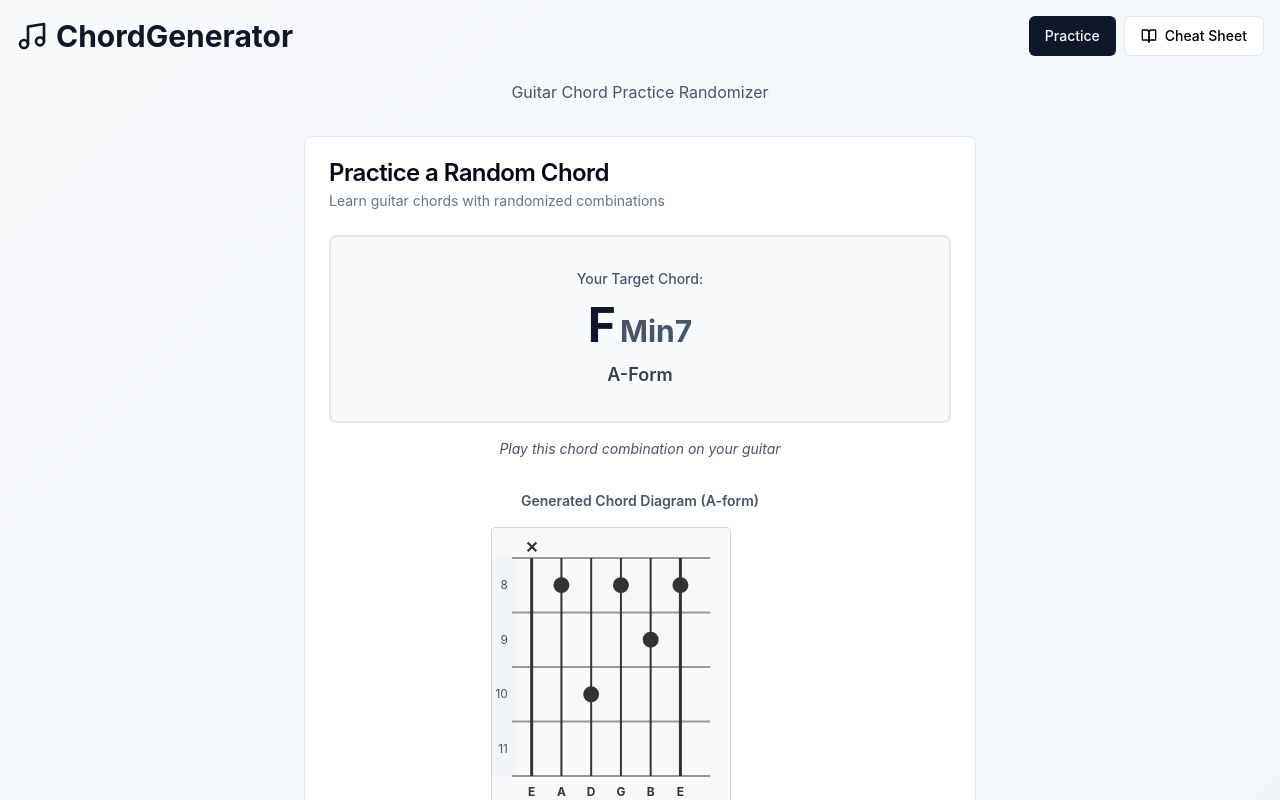
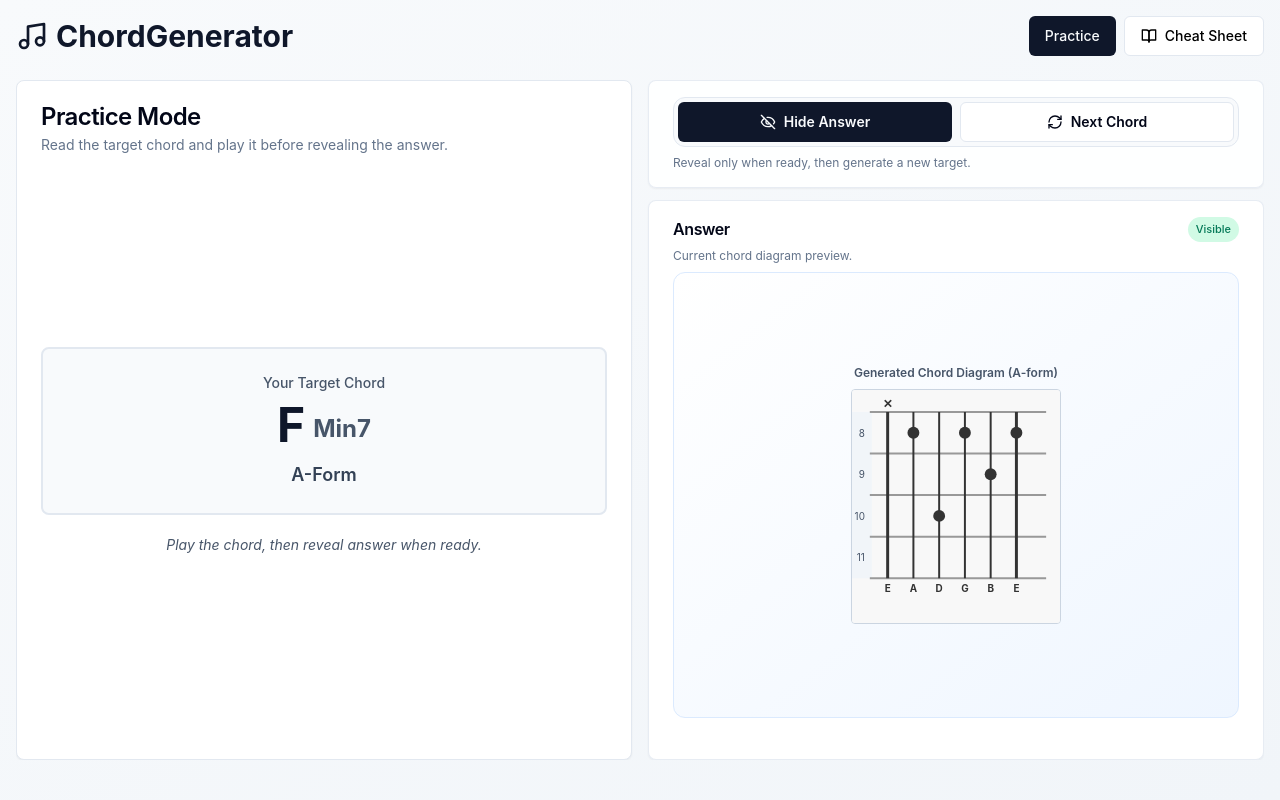
Before and after one commit to kallui/ChordGenerator, a React (Vite) app: page / in a window 1280 px wide. Both pictures are taken after a click on the button "Show Answer". Shown: the top 800 px of the page. Built offline with nearby package versions, Linux system fonts and the light colour scheme.

Commit message:
Update favicon; improve UI

```diff
--- a/index.html
+++ b/index.html
@@ -2,7 +2,7 @@
 <html lang="en">
   <head>
     <meta charset="UTF-8" />
-    <link rel="icon" type="image/svg+xml" href="/vite.svg" />
+    <link rel="icon" type="image/svg+xml" href="/music-icon.svg" />
     <meta name="viewport" content="width=device-width, initial-scale=1.0" />
     <title>ChordGenerator - Guitar Practice Randomizer</title>
   </head>
--- a/src/App.tsx
+++ b/src/App.tsx
@@ -8,11 +8,10 @@ import {
   CardTitle,
   CardDescription,
   CardContent,
-  CardFooter,
 } from "./components/ui/Card";
 import { ChordDiagram } from "./components/ChordDiagram";
 import { CheatSheet } from "./components/CheatSheet";
-import { Music, BookOpen } from "lucide-react";
+import { Music, BookOpen, Eye, EyeOff, RefreshCw } from "lucide-react";
 
 type PageMode = "practice" | "cheatsheet";
 
@@ -77,104 +76,114 @@ function App() {
 
       {/* Page Content */}
       {pageMode === "practice" ? (
-        <div className="min-h-screen flex items-center justify-center">
-          <div className="w-full max-w-2xl">
-            {/* Header */}
-            <div className="text-center mb-8">
-              <p className="text-slate-600">Guitar Chord Practice Randomizer</p>
-            </div>
-
-            {/* Main Card */}
-            <Card className="shadow-lg">
+        <div className="max-w-7xl mx-auto h-[calc(100vh-120px)] overflow-hidden">
+          <div className="h-full grid grid-cols-1 lg:grid-cols-2 gap-4">
+            <Card className="shadow-lg h-full">
               <CardHeader>
-                <CardTitle>Practice a Random Chord</CardTitle>
+                <CardTitle>Practice Mode</CardTitle>
                 <CardDescription>
-                  Learn guitar chords with randomized combinations
+                  Read the target chord and play it before revealing the answer.
                 </CardDescription>
               </CardHeader>
 
-              <CardContent>
+              <CardContent className="h-[calc(100%-110px)] flex items-center">
                 {currentChord ? (
-                  <div className="space-y-6">
-                    {/* Chord Display */}
-                    <div className="text-center space-y-4">
-                      <div className="bg-slate-50 rounded-lg p-8 border-2 border-slate-200">
-                        <div className="space-y-3">
-                          <p className="text-sm text-slate-600 font-medium">
-                            Your Target Chord:
+                  <div className="w-full text-center space-y-5">
+                    <div className="bg-slate-50 rounded-lg p-6 border-2 border-slate-200">
+                      <p className="text-sm text-slate-600 font-medium mb-2">
+                        Your Target Chord
                       </p>
-                          <div className="text-5xl font-bold text-slate-900">
+                      <div className="text-5xl font-bold text-slate-900 leading-none">
                         {currentChord.rootNote}
-                            <span className="text-3xl text-slate-600 ml-1">
+                        <span className="text-2xl text-slate-600 ml-2 align-middle">
                           {currentChord.chordType}
                         </span>
                       </div>
-                          <p className="text-lg text-slate-700 font-semibold">
+                      <p className="text-lg text-slate-700 font-semibold mt-3">
                         {currentChord.form}-Form
                       </p>
                     </div>
-                      </div>
 
                     <p className="text-sm text-slate-600 italic">
-                        Play this chord combination on your guitar
+                      Play the chord, then reveal answer when ready.
                     </p>
                   </div>
-
-                    {/* Answer Display */}
-                    {appState.showAnswer && currentChord.diagram && (
-                      <div className="relative">
-                        <div className="absolute inset-0 bg-gradient-to-r from-blue-50 to-indigo-50 rounded-lg -z-10" />
-                        <ChordDiagram
-                          diagram={currentChord.diagram}
-                          form={currentChord.form}
-                        />
-                      </div>
-                    )}
-
-                    {/* Show Answer Toggle */}
-                    <div className="flex justify-center pt-4">
-                      <Button
-                        onClick={handleToggleAnswer}
-                        variant={appState.showAnswer ? "secondary" : "outline"}
-                        size="lg"
-                        className="font-semibold"
-                      >
-                        {appState.showAnswer ? "Hide" : "Show"} Answer
-                      </Button>
-                    </div>
-                  </div>
                 ) : (
-                  <div className="text-center py-12">
+                  <div className="w-full text-center">
                     <p className="text-slate-600">Loading chord...</p>
                   </div>
                 )}
               </CardContent>
+            </Card>
 
-              <CardFooter className="justify-center gap-3 border-t border-slate-200">
+            <div className="h-full flex flex-col gap-3">
+              <Card className="shadow-lg border-slate-200/80 bg-white/90 backdrop-blur-sm">
+                <CardContent className="pt-4 pb-4">
+                  <div className="grid grid-cols-2 gap-2 rounded-xl border border-slate-200 bg-slate-50 p-1">
+                    <Button
+                      onClick={handleToggleAnswer}
+                      variant={appState.showAnswer ? "default" : "ghost"}
+                      size="default"
+                      className="h-10 font-semibold"
+                    >
+                      {appState.showAnswer ? (
+                        <EyeOff className="w-4 h-4 mr-2" />
+                      ) : (
+                        <Eye className="w-4 h-4 mr-2" />
+                      )}
+                      {appState.showAnswer ? "Hide" : "Show"} Answer
+                    </Button>
                     <Button
                       onClick={handleNextChord}
-                  size="lg"
-                  className="font-semibold"
+                      variant="outline"
+                      size="default"
+                      className="h-10 font-semibold bg-white"
                     >
+                      <RefreshCw className="w-4 h-4 mr-2" />
                       Next Chord
                     </Button>
-              </CardFooter>
+                  </div>
+                  <p className="mt-2 text-xs text-slate-500">
+                    Reveal only when ready, then generate a new target.
+                  </p>
+                </CardContent>
               </Card>
 
-            {/* Instructions */}
-            <div className="mt-8 text-center text-sm text-slate-600">
-              <p>1. Look at the chord combination above</p>
-              <p>2. Play it on your guitar in the specified form</p>
-              <p>3. Toggle "Show Answer" to see the diagram</p>
-              <p>4. Click "Next Chord" to practice another</p>
+              <Card className="shadow-lg flex-1 min-h-0 border-slate-200/80 bg-white/95">
+                <CardHeader className="pb-2 pt-4">
+                  <div className="flex items-center justify-between">
+                    <CardTitle className="text-base">Answer</CardTitle>
+                    <span
+                      className={`rounded-full px-2 py-1 text-[11px] font-medium ${
+                        appState.showAnswer
+                          ? "bg-emerald-100 text-emerald-700"
+                          : "bg-slate-100 text-slate-500"
+                      }`}
+                    >
+                      {appState.showAnswer ? "Visible" : "Hidden"}
+                    </span>
                   </div>
-
-            {/* Footer */}
-            <div className="mt-12 text-center text-xs text-slate-500">
-              <p>
-                Master the CAGED system • Improve your muscle memory • Practice
-                with purpose
-              </p>
+                  <CardDescription className="text-xs">
+                    Current chord diagram preview.
+                  </CardDescription>
+                </CardHeader>
+                <CardContent className="h-[calc(100%-88px)] overflow-hidden pt-0">
+                  {appState.showAnswer && currentChord?.diagram ? (
+                    <div className="h-full flex items-center justify-center rounded-xl border border-blue-100 bg-gradient-to-br from-white to-blue-50">
+                      <ChordDiagram
+                        diagram={currentChord.diagram}
+                        form={currentChord.form}
+                        compact={true}
+                        showLegend={false}
+                      />
+                    </div>
+                  ) : (
+                    <div className="h-full rounded-xl border border-dashed border-slate-300 bg-slate-50/60 flex items-center justify-center px-6 text-center text-sm text-slate-500">
+                      Click "Show Answer" to reveal the chord diagram.
+                    </div>
+                  )}
+                </CardContent>
+              </Card>
             </div>
           </div>
         </div>
--- a/src/components/ChordDiagram.tsx
+++ b/src/components/ChordDiagram.tsx
@@ -4,16 +4,26 @@ import { ChordDiagram as ChordDiagramType } from "../types";
 interface ChordDiagramProps {
   diagram: ChordDiagramType;
   form: string;
+  compact?: boolean;
+  showLegend?: boolean;
 }
 
 export const ChordDiagram: React.FC<ChordDiagramProps> = ({
   diagram,
   form,
+  compact = false,
+  showLegend = true,
 }) => {
   const strings = diagram.strings;
   const stringNotes = ["E", "A", "D", "G", "B", "E"]; // Low to high
-  const fretTop = 30;
-  const fretSpacing = 55;
+  const fretTop = compact ? 22 : 30;
+  const fretSpacing = compact ? 42 : 55;
+  const svgWidth = compact ? 210 : 240;
+  const svgHeight = compact ? 235 : 280;
+  const viewBox = compact ? "0 0 210 235" : "0 0 240 280";
+  const stringLeft = compact ? 36 : 40;
+  const stringStep = compact ? 26 : 30;
+  const stringBottom = fretTop + fretSpacing * 4;
 
   // Determine the displayed fret window so transposed shapes stay visible.
   const frettedNotes = strings.filter(
@@ -23,35 +33,45 @@ export const ChordDiagram: React.FC<ChordDiagramProps> = ({
   const startFret = minFret <= 1 ? 1 : minFret;
 
   return (
-    <div className="flex flex-col items-center gap-4 my-8">
+    <div
+      className={`flex flex-col items-center ${compact ? "gap-2 my-2" : "gap-4 my-8"}`}
+    >
       <div className="chord-diagram">
         {/* Fret markers */}
-        <div className="mb-4 text-center">
-          <p className="text-sm font-semibold text-slate-600">
+        <div className={`${compact ? "mb-2" : "mb-4"} text-center`}>
+          <p
+            className={`${compact ? "text-xs" : "text-sm"} font-semibold text-slate-600`}
+          >
             Generated Chord Diagram ({form}-form)
           </p>
         </div>
 
         {/* Guitar diagram SVG */}
         <svg
-          width="240"
-          height="280"
-          viewBox="0 0 240 280"
+          width={svgWidth}
+          height={svgHeight}
+          viewBox={viewBox}
           className="border border-slate-300 rounded bg-white"
         >
           {/* Fretboard background */}
-          <rect width="240" height="280" fill="#f8f8f8" />
+          <rect width={svgWidth} height={svgHeight} fill="#f8f8f8" />
           {/* Left gutter for fret labels */}
-          <rect x="0" y="30" width="24" height="220" fill="#f1f5f9" />
+          <rect
+            x="0"
+            y={fretTop}
+            width={compact ? 20 : 24}
+            height={fretSpacing * 4}
+            fill="#f1f5f9"
+          />
 
           {/* Frets (horizontal lines) */}
-          {[0, 55, 110, 165, 220].map((y, i) => (
+          {[0, 55, 110, 165, 220].map((_, i) => (
             <line
               key={`fret-${i}`}
-              x1="20"
-              y1={y + fretTop}
-              x2="220"
-              y2={y + fretTop}
+              x1={compact ? 18 : 20}
+              y1={fretTop + i * fretSpacing}
+              x2={compact ? 196 : 220}
+              y2={fretTop + i * fretSpacing}
               stroke="#999"
               strokeWidth="2"
             />
@@ -61,9 +81,9 @@ export const ChordDiagram: React.FC<ChordDiagramProps> = ({
           {[0, 1, 2, 3].map((fretIdx) => (
             <text
               key={`fret-label-${fretIdx}`}
-              x="16"
+              x={compact ? "13" : "16"}
               y={fretTop + fretIdx * fretSpacing + fretSpacing / 2 + 4}
-              fontSize="12"
+              fontSize={compact ? "10" : "12"}
               textAnchor="end"
               fill="#475569"
             >
@@ -73,14 +93,14 @@ export const ChordDiagram: React.FC<ChordDiagramProps> = ({
 
           {/* Strings (vertical lines) */}
           {[0, 1, 2, 3, 4, 5].map((str, i) => {
-            const x = 40 + str * 30;
+            const x = stringLeft + str * stringStep;
             return (
               <line
                 key={`string-${i}`}
                 x1={x}
-                y1={30}
+                y1={fretTop}
                 x2={x}
-                y2={250}
+                y2={stringBottom}
                 stroke="#333"
                 strokeWidth={str === 0 || str === 5 ? 3 : 2}
               />
@@ -89,13 +109,13 @@ export const ChordDiagram: React.FC<ChordDiagramProps> = ({
 
           {/* String notes at bottom */}
           {stringNotes.map((note, i) => {
-            const x = 40 + i * 30;
+            const x = stringLeft + i * stringStep;
             return (
               <text
                 key={`note-${i}`}
                 x={x}
-                y={270}
-                fontSize="12"
+                y={stringBottom + (compact ? 14 : 20)}
+                fontSize={compact ? "10" : "12"}
                 fontWeight="bold"
                 textAnchor="middle"
                 fill="#333"
@@ -107,15 +127,15 @@ export const ChordDiagram: React.FC<ChordDiagramProps> = ({
 
           {/* Dots for fretted notes */}
           {strings.map((fret, stringIdx) => {
-            const x = 40 + stringIdx * 30;
+            const x = stringLeft + stringIdx * stringStep;
             if (fret === null) {
               // Muted string - X at top
               return (
                 <text
                   key={`note-${stringIdx}`}
                   x={x}
-                  y={25}
-                  fontSize="16"
+                  y={compact ? 18 : 25}
+                  fontSize={compact ? "12" : "16"}
                   fontWeight="bold"
                   textAnchor="middle"
                   fill="#333"
@@ -129,8 +149,8 @@ export const ChordDiagram: React.FC<ChordDiagramProps> = ({
                 <circle
                   key={`note-${stringIdx}`}
                   cx={x}
-                  cy={20}
-                  r="6"
+                  cy={compact ? 16 : 20}
+                  r={compact ? "4" : "6"}
                   fill="none"
                   stroke="#333"
                   strokeWidth="2"
@@ -145,7 +165,7 @@ export const ChordDiagram: React.FC<ChordDiagramProps> = ({
                   key={`fret-${stringIdx}-${fret}`}
                   cx={x}
                   cy={y}
-                  r="8"
+                  r={compact ? "6" : "8"}
                   fill="#333"
                 />
               );
@@ -154,6 +174,7 @@ export const ChordDiagram: React.FC<ChordDiagramProps> = ({
         </svg>
 
         {/* Legend and description */}
+        {showLegend && (
           <div className="text-center text-sm text-slate-600 mt-4">
             <p className="font-semibold">{diagram.description}</p>
             <div className="mt-2 flex justify-center gap-6 text-xs">
@@ -162,6 +183,7 @@ export const ChordDiagram: React.FC<ChordDiagramProps> = ({
               <span>● = Fretted Note</span>
             </div>
           </div>
+        )}
       </div>
     </div>
   );
```
Also changed, not shown: public/music-icon.svg (added). Lines whose indentation alone changed are shown as unchanged.
